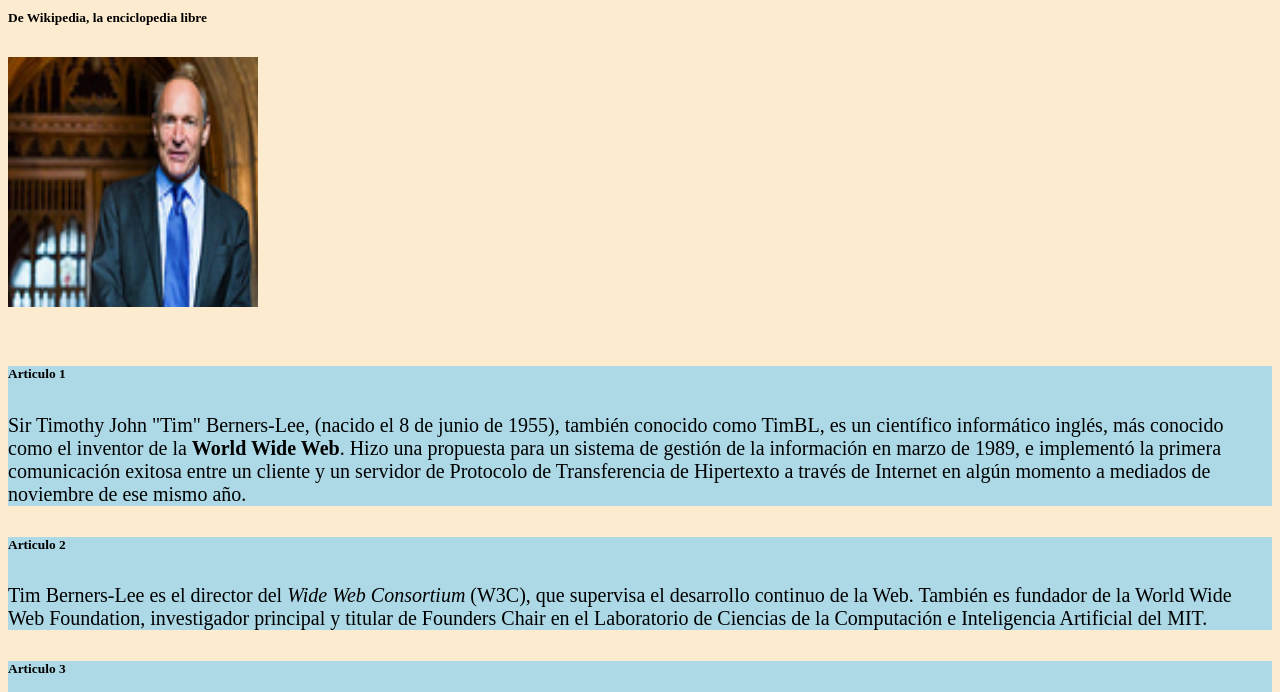
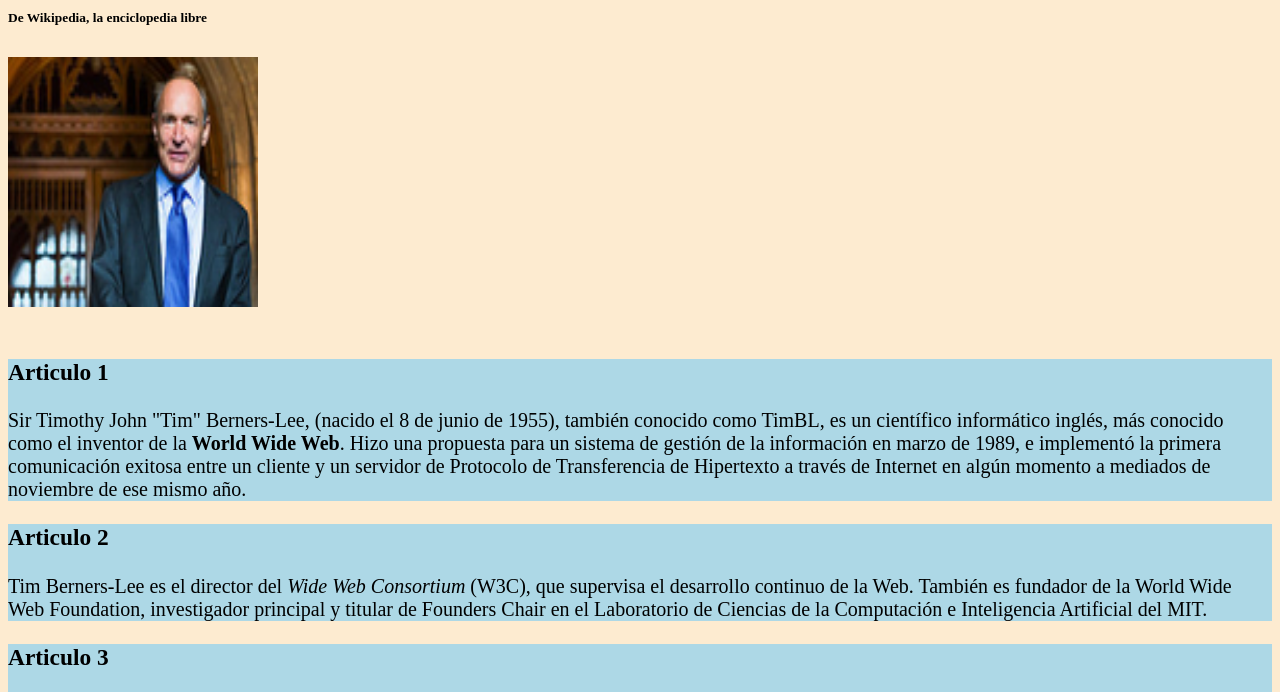
Before and after one commit to cesarotorres/Practica2, a plain HTML site: page index.html in a window 1280 px wide. Shown: the part 95-787 px from the top of the page. Drawn offline with Linux system fonts and the light colour scheme.

Commit message:
Update index.html

```diff
--- a/index.html
+++ b/index.html
@@ -27,7 +27,7 @@
 <br>
  <!--Aqui abajo estan los articulos divididos en parrafos de mi HTML, todos estos articulos pertenecen a la clase seccion.Para mejor organizar unos-->
  <article class="seccion">
-  <h6> Articulo 1 </h6>
+  <h3> Articulo 1 </h3>
   <!--Aqui se encuentra el parrafo dividido en una seccion.-->
 <section>
   <p>     Sir Timothy John "Tim" Berners-Lee, (nacido el 8 de junio de 1955), también conocido como TimBL,
@@ -39,7 +39,7 @@
 </article>
 
  <article class="seccion">
-     <h6>Articulo 2</h6>
+     <h3>Articulo 2</h3>
      <!--Aqui se encuentra el parrafo dividido en una seccion.-->
   <section>
   <p>     Tim Berners-Lee es el director del <em>Wide Web Consortium</em> (W3C), que supervisa el desarrollo continuo de la Web.
@@ -49,7 +49,7 @@
 </article>
 
  <article class="seccion">
-   <h6>Articulo 3</h6>
+   <h3>Articulo 3</h3>
    <!--Aqui se encuentra el parrafo dividido en una seccion.-->
    <section>
   <p>     En 2004, Berners-Lee fue nombrado caballero por la reina Isabel II por su trabajo pionero.
```
